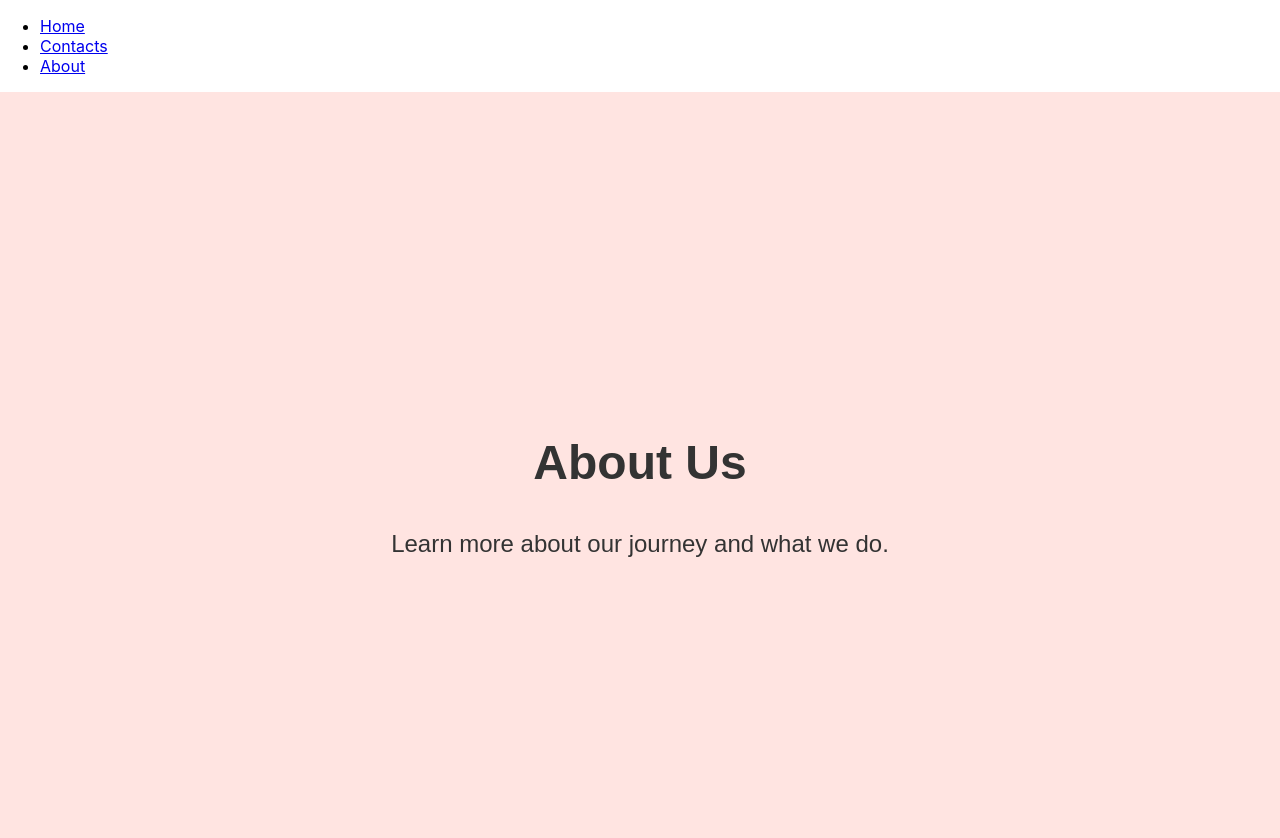
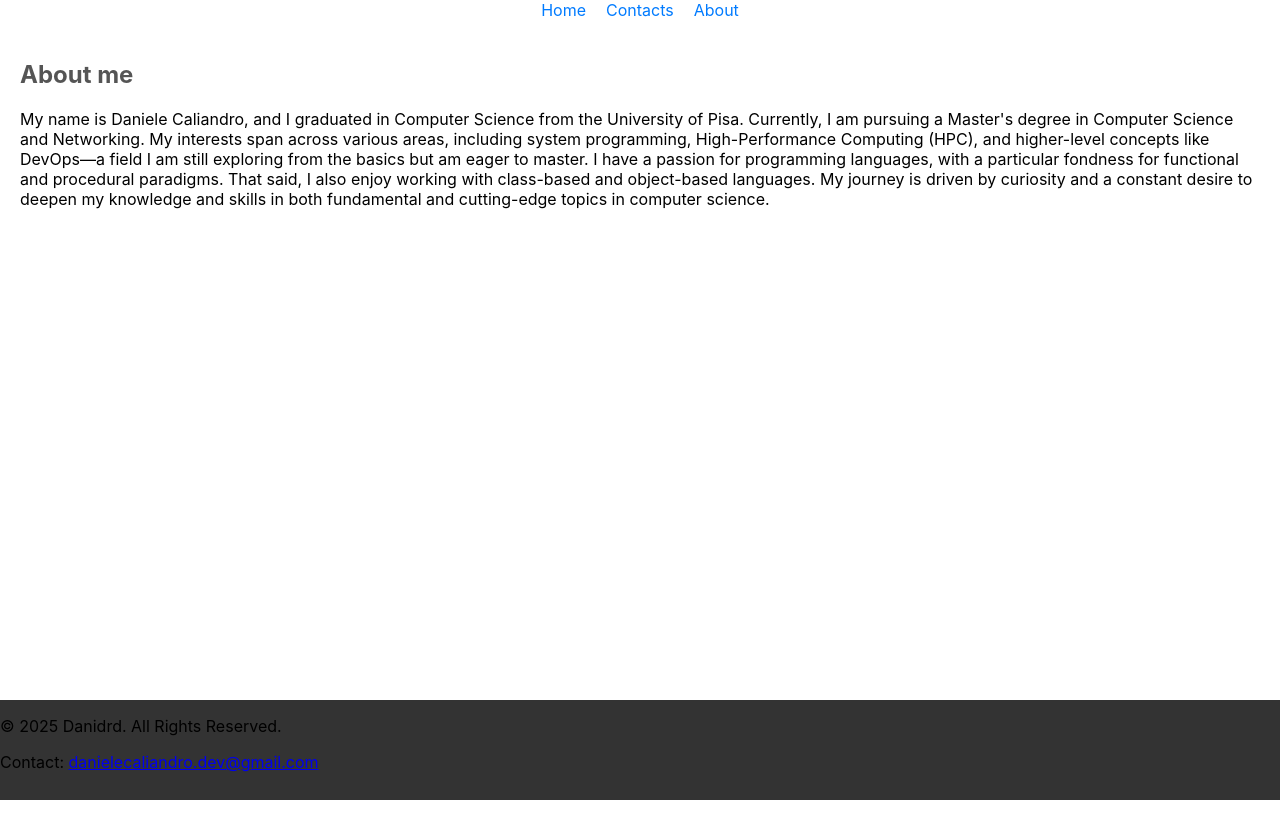
Before and after one commit to danidrd/danidrd.github.io, a React (Create React App) app: page /about in a window 1280 px wide. Shown: the top 838 px of the page. After the commit the page ends 800 px from the top, so only its background shows below. Built offline with nearby package versions, Linux system fonts and the light colour scheme.

Commit message:
Updated styles and contents of pages. Still need more adjustment.

```diff
--- a/public/index.html
+++ b/public/index.html
@@ -2,7 +2,7 @@
 <html lang="en">
   <head>
     <meta charset="utf-8" />
-    <link rel="icon" href="%PUBLIC_URL%/favicon.ico" />
+    <link rel="icon" href="%PUBLIC_URL%/favicon.ico?v=2" />
     <meta name="viewport" content="width=device-width, initial-scale=1" />
     <meta name="theme-color" content="#000000" />
     <meta
--- a/src/pages/About.css
+++ b/src/pages/About.css
@@ -1,20 +1,61 @@
-.about-container {
-    display: flex;
-    flex-direction: column;
-    align-items: center;
-    justify-content: center;
-    height: 100vh;
-    background-color: #ffe4e1;
-    color: #333;
-    font-family: 'Arial', sans-serif;
-    text-align: center;
+/* Navigation styles */
+nav ul {
+  display: flex;
+  list-style: none;
+  padding: 0;
+  margin: 0;
+  justify-content: center; /* Centers the links horizontally */
+}
+
+nav ul li {
+  margin: 0 10px; /* Spacing between links */
+}
+
+nav ul li a {
+  text-decoration: none;
+  color: #007bff;
+}
+
+nav ul li a:hover {
+  text-decoration: underline;
+}
+
+/* Make the body and html fill the entire viewport */
+/* Make the body and html fill the entire viewport */
+html, body {
+  height: 100%;
+  margin: 0;
+  display: flex;
+  flex-direction: column;
+}
+
+/* The main content container */
+#root {
+  display: flex;
+  flex-direction: column;
+  min-height: 100%; /* Ensures the footer grows correctly */
+}
+
+.footer {
+  position: fixed;
+  bottom: 0;
+  left: 0;
+  width: 100vw;
+  height: 100px;
+  background-color: #333;
+}
+.footer-container {
+  height: 100px;
+  width: 100vw;
+}
+
+
+  /* About Section */
+  .about {
+    padding: 20px;
+    background: #fff;
   }
 
-  .about-container h1 {
-    font-size: 3rem;
-    margin-bottom: 1rem;
+  .about h2 {
+    color: #555;
   }
-
-  .about-container p {
-    font-size: 1.5rem;
-  }
--- a/src/pages/About.js
+++ b/src/pages/About.js
@@ -4,12 +4,39 @@ import "./About.css";
 
 function About() {
   return (
-    <div className="about-container">
+    <div>
       <Helmet>
         <title>Danidrd - About</title>
       </Helmet>
-      <h1>About Us</h1>
-      <p>Learn more about our journey and what we do.</p>
+      {/* About Section */}
+      <section className="about">
+        <h2>About me</h2>
+        <p>
+          My name is Daniele Caliandro, and I graduated in Computer Science from
+          the University of Pisa. Currently, I am pursuing a Master's degree in
+          Computer Science and Networking. My interests span across various
+          areas, including system programming, High-Performance Computing (HPC),
+          and higher-level concepts like DevOps—a field I am still exploring
+          from the basics but am eager to master. I have a passion for
+          programming languages, with a particular fondness for functional and
+          procedural paradigms. That said, I also enjoy working with class-based
+          and object-based languages. My journey is driven by curiosity and a
+          constant desire to deepen my knowledge and skills in both fundamental
+          and cutting-edge topics in computer science.
+        </p>
+      </section>
+      {/* Footer */}
+      <div className="footer-container">
+        <footer className="footer">
+          <p>© 2025 Danidrd. All Rights Reserved.</p>
+          <p>
+            Contact:{" "}
+            <a href="mailto:danielecaliandro.dev@gmail.com">
+              danielecaliandro.dev@gmail.com
+            </a>
+          </p>
+        </footer>
+      </div>
     </div>
   );
 }
--- a/src/pages/Contact.css
+++ b/src/pages/Contact.css
@@ -1,20 +1,80 @@
-.contact-container {
+  /* Navigation styles */
+  nav ul {
+    display: flex;
+    list-style: none;
+    padding: 0;
+    margin: 0;
+    justify-content: center; /* Centers the links horizontally */
+  }
+
+  nav ul li {
+    margin: 0 10px; /* Spacing between links */
+  }
+
+  nav ul li a {
+    text-decoration: none;
+    color: #007bff;
+  }
+
+  nav ul li a:hover {
+    text-decoration: underline;
+  }
+
+    /* Make the body and html fill the entire viewport */
+  html, body {
+    height: 100%;
+    margin: 0;
     display: flex;
     flex-direction: column;
-    align-items: center;
-    justify-content: center;
-    height: 100vh;
-    background-color: #f5f5dc;
-    color: #333;
-    font-family: 'Arial', sans-serif;
+  }
+
+  /* The main content container */
+  #root {
+    display: flex;
+    flex-direction: column;
+    min-height: 100%; /* Ensures the footer grows correctly */
+  }
+
+  /* Contact Section */
+  .contact {
+    padding: 20px;
+    background: #fff;
     text-align: center;
   }
 
-  .contact-container h1 {
-    font-size: 3rem;
-    margin-bottom: 1rem;
+  .contact h2 {
+    color: #333;
+    margin-bottom: 10px;
   }
 
-  .contact-container p {
-    font-size: 1.5rem;
+  .contact ul {
+    list-style: none;
+    padding: 0;
   }
+
+  .contact li {
+    margin: 10px 0;
+    font-size: 1.1em;
+  }
+
+  .contact a {
+    color: #007bff;
+    text-decoration: none;
+  }
+
+  .contact a:hover {
+    text-decoration: underline;
+  }
+
+  .footer {
+    position: fixed;
+    bottom: 0;
+    left: 0;
+    width: 100vw;
+    height: 100px;
+    background-color: #333;
+  }
+  .footer-container {
+    height: 100px;
+    width: 100vw;
+  }
--- a/src/pages/Contact.js
+++ b/src/pages/Contact.js
@@ -4,12 +4,59 @@ import "./Contact.css";
 
 function Contact() {
   return (
-    <div className="contact-container">
+    <div>
       <Helmet>
         <title>Danidrd - Contact</title>
       </Helmet>
-      <h1>Contact Us</h1>
-      <p>Feel free to reach out via the contact form below.</p>
+      {/* Contact Section */}
+      <section className="contact">
+        <h2>Contact Me</h2>
+        <p>
+          If you have any questions or want to collaborate, feel free to reach
+          out:
+        </p>
+        <ul>
+          <li>
+            <strong>Email:</strong>{" "}
+            <a href="mailto:danielecaliandro.dev@gmail.com">
+              danielecaliandro.dev@gmail.com
+            </a>
+          </li>
+          <li>
+            <strong>Discord:</strong>{" "}
+            <a
+              href="https://discord.gg/TysjrUbe9r"
+              target="_blank"
+              rel="noopener noreferrer"
+            >
+              Join our Coding Hub
+            </a>
+          </li>
+          <li>
+            <strong>Telegram:</strong>{" "}
+            <a
+              href="https://t.me/dcaliandro"
+              target="_blank"
+              rel="noopener noreferrer"
+            >
+              @dcaliandro
+            </a>
+          </li>
+        </ul>
+      </section>
+
+      {/* Footer */}
+      <div className="footer-container">
+        <footer className="footer">
+          <p>© 2025 Danidrd. All Rights Reserved.</p>
+          <p>
+            Contact:{" "}
+            <a href="mailto:danielecaliandro.dev@gmail.com">
+              danielecaliandro.dev@gmail.com
+            </a>
+          </p>
+        </footer>
+      </div>
     </div>
   );
 }
--- a/src/pages/Home.css
+++ b/src/pages/Home.css
@@ -1,20 +1,85 @@
-.home-container {
-    display: flex;
-    flex-direction: column;
-    align-items: center;
-    justify-content: center;
-    height: 100vh;
-    background-color: #f0f8ff;
-    color: #333;
-    font-family: 'Arial', sans-serif;
-    text-align: center;
-  }
+/* Navigation styles */
+nav ul {
+  display: flex;
+  list-style: none;
+  padding: 0;
+  margin: 0;
+  justify-content: center; /* Centers the links horizontally */
+}
 
-  .home-container h1 {
-    font-size: 3rem;
-    margin-bottom: 1rem;
-  }
+nav ul li {
+  margin: 0 10px; /* Spacing between links */
+}
 
-  .home-container p {
-    font-size: 1.5rem;
-  }
+nav ul li a {
+  text-decoration: none;
+  color: #007bff;
+}
+
+nav ul li a:hover {
+  text-decoration: underline;
+}
+
+/* Make the body and html fill the entire viewport */
+html, body {
+  height: 100%;
+  margin: 0;
+  display: flex;
+  flex-direction: column;
+}
+
+/* Ensure the page container fills the viewport */
+.page-container {
+  display: flex;
+  flex-direction: column;
+  min-height: 100vh; /* Full height of the viewport */
+}
+
+/* The main content container */
+#root {
+  display: flex;
+  flex-direction: column;
+  min-height: 100%; /* Ensures the footer grows correctly */
+}
+
+.footer {
+  position: fixed;
+  bottom: 0;
+  left: 0;
+  width: 100vw;
+  height: 100px;
+  background-color: #333;
+}
+.footer-container {
+  height: 100px;
+  width: 100vw;
+}
+
+/* Hero Section Styles */
+.hero {
+  background: #f4f4f4;
+  padding: 30px;
+  text-align: center;
+  margin-bottom: 20px;
+}
+
+.hero h1 {
+  font-size: 2.5em;
+  margin-bottom: 10px;
+  color: #333;
+}
+
+.hero p {
+  font-size: 1.2em;
+  margin: 10px 0;
+  color: #555;
+}
+
+.hero a {
+  color: #007bff;
+  text-decoration: none;
+}
+
+.hero a:hover {
+  text-decoration: underline;
+}
--- a/src/pages/Home.js
+++ b/src/pages/Home.js
@@ -4,12 +4,49 @@ import "./Home.css";
 
 function Home() {
   return (
-    <div className="home-container">
+    <div className="pageContainer">
       <Helmet>
         <title>Danidrd - Home</title>
       </Helmet>
-      <h1>Welcome to DaniDRD's Website</h1>
-      <p>This is the homepage. Explore more about us!</p>
+      {/* Hero Section */}
+      <section className="hero">
+        <h1>Welcome to Danidrd's Website</h1>
+        <p>
+          This is the personal website of{" "}
+          <a
+            href="https://github.com/danidrd"
+            target="_blank"
+            rel="noopener noreferrer"
+          >
+            Danidrd
+          </a>
+          , where I share my interests, projects, and resources.
+        </p>
+        <p>
+          On my Discord server, <strong>Coding Hub</strong>, we collaborate on
+          exciting projects such as building bots and solving exercises to
+          prepare for coding interviews. You can find the invitation link in the{" "}
+          <a href="/contacts">Contacts</a> section.
+        </p>
+        <p>
+          Stay tuned for more updates and additional activities that I'll share
+          here over time. Whether you're a developer or just curious about
+          technology, there's something for everyone!
+        </p>
+      </section>
+
+      {/* Footer Section */}
+      <div class="footer-container">
+        <footer className="footer">
+          <p>&copy; 2025 Danidrd. All Rights Reserved.</p>
+          <p>
+            Contact:{" "}
+            <a href="mailto:danielecaliandro.dev@gmail.com">
+              danielecaliandro.dev@gmail.com
+            </a>
+          </p>
+        </footer>
+      </div>
     </div>
   );
 }
```
